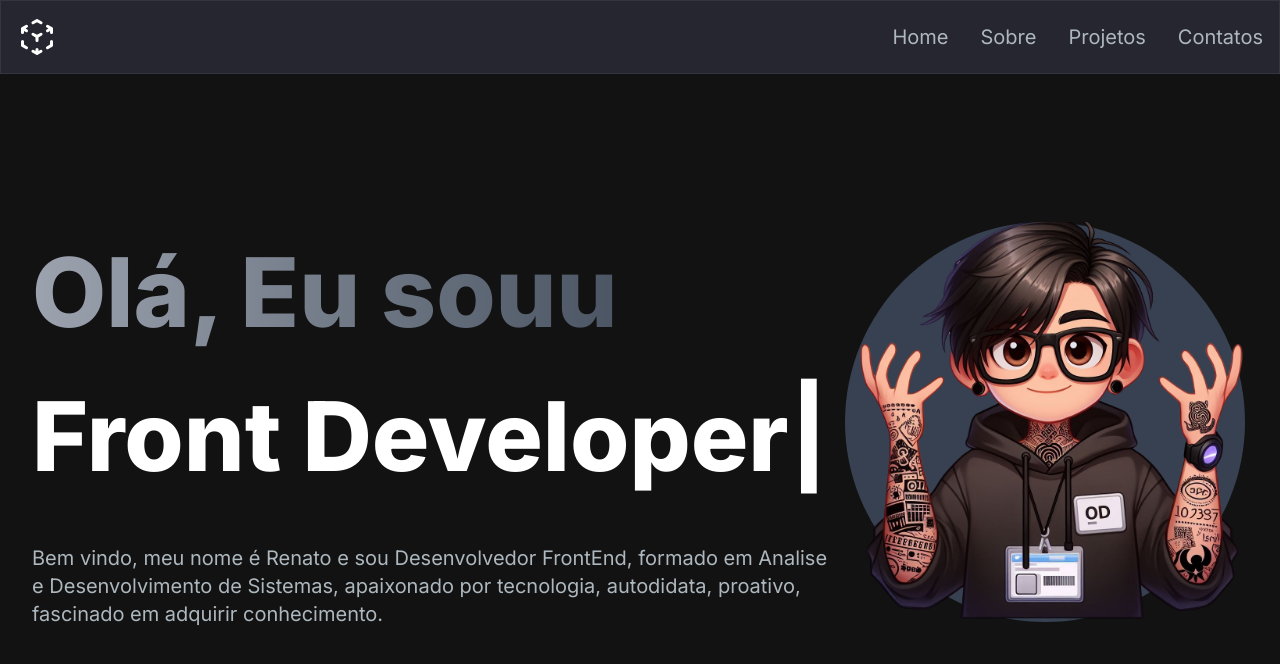
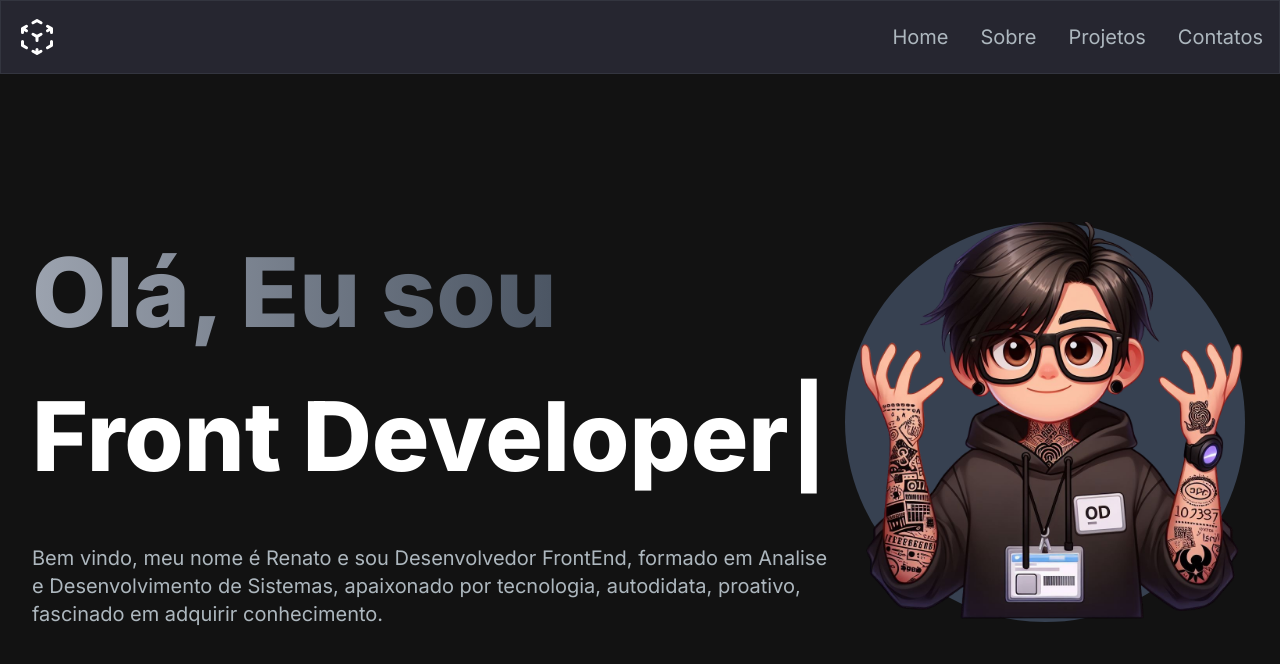
Before and after one commit to Renatofujimoto/portfolio-next, a Next.js app: page / in a window 1280 px wide. Shown: the top 664 px of the page. Built offline with nearby package versions, Linux system fonts and the light colour scheme.

Commit message:
Revert "test"
This reverts commit 64e0468cb901684bb23fa5f54463371f57a9bf17.

```diff
--- a/components/Home/Home.tsx
+++ b/components/Home/Home.tsx
@@ -17,7 +17,7 @@ const HomePage = () => {
           >
             <h2 className="text-white my-4 text-3xl sm:text-5xl lg:text-8xl lg:leading-normal font-extrabold">
               <span className="text-transparent bg-clip-text bg-gradient-to-r from-gray-400 to-gray-600">
-                Olá, Eu souu
+                Olá, Eu sou
               </span>
               <br></br>
               <TypeAnimation
```
